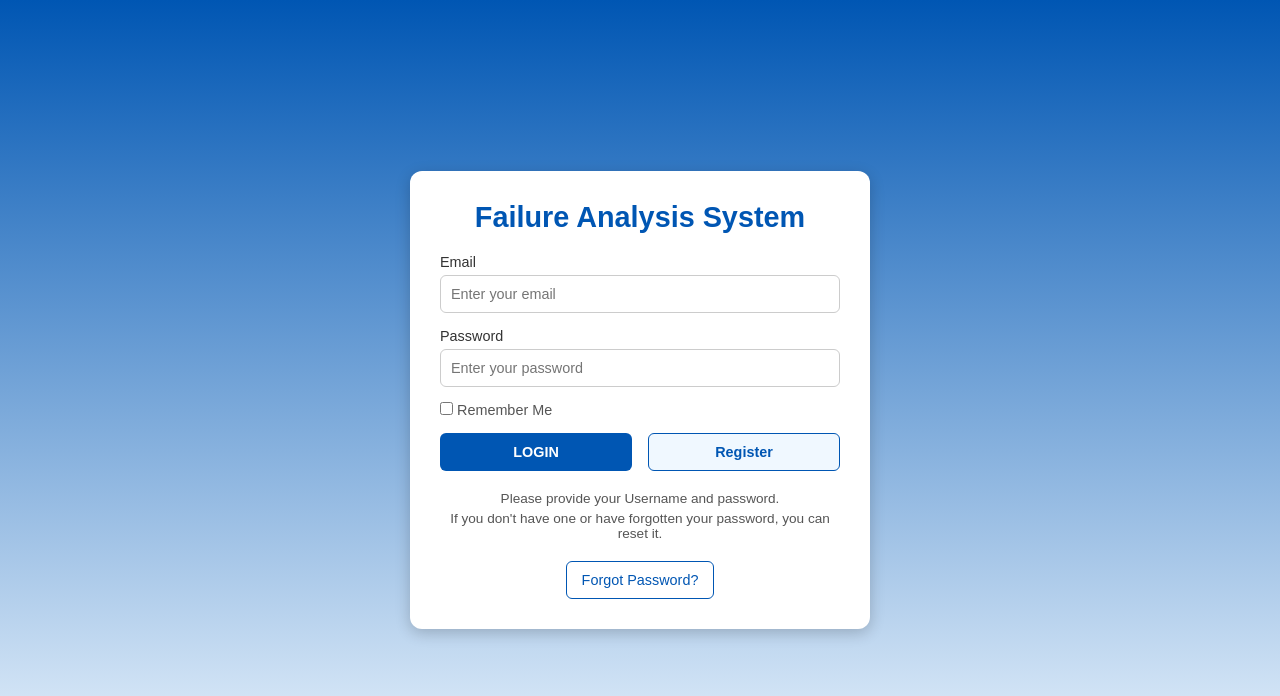
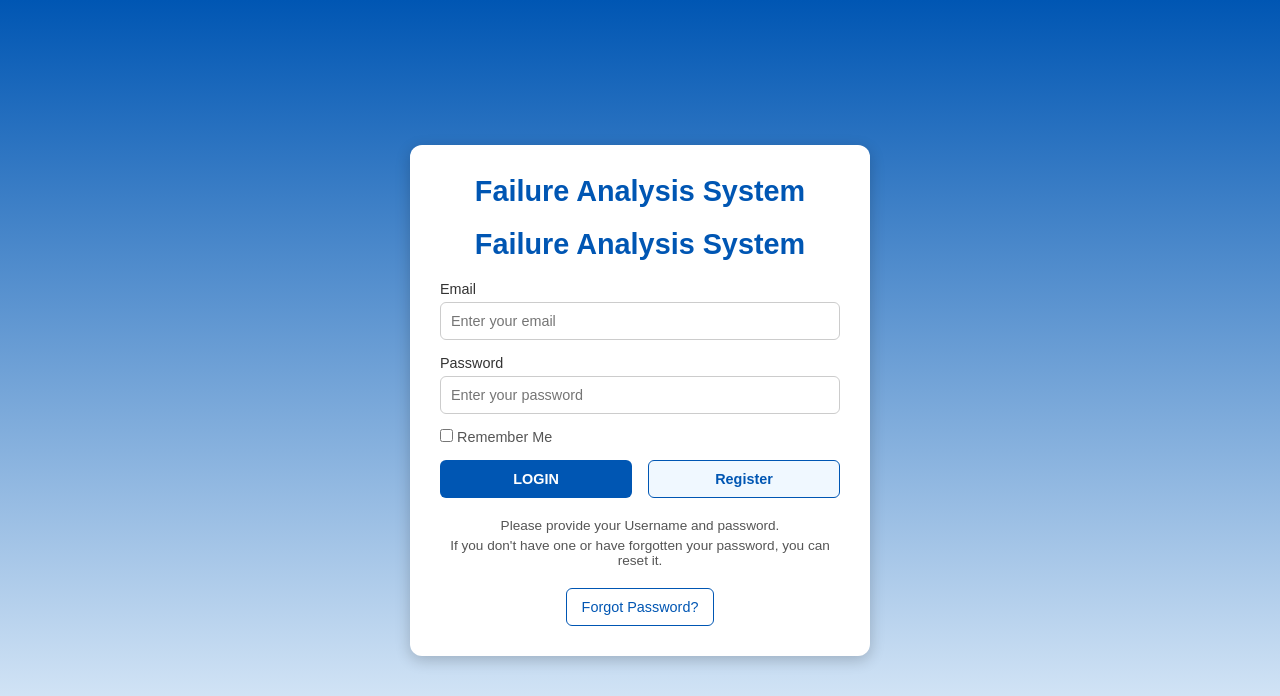
Before and after one commit to SuchiGit04/failure-analysis, a Flask app: page / in a window 1280 px wide. Shown: the top 696 px of the page. Run offline with Flask 3, Linux system fonts and the light colour scheme.

Commit message:
update in login html file

```diff
--- a/Template/login.html
+++ b/Template/login.html
@@ -162,6 +162,8 @@
         <!-- Header -->
         <div class="header">Failure Analysis System</div>
 
+          <div class="header">Failure Analysis System</div>
+
         <!-- Login Form -->
 <form method="POST" action="/login">
     <input type="hidden" name="next" value="{{ request.args.get('next', '') }}">
```
